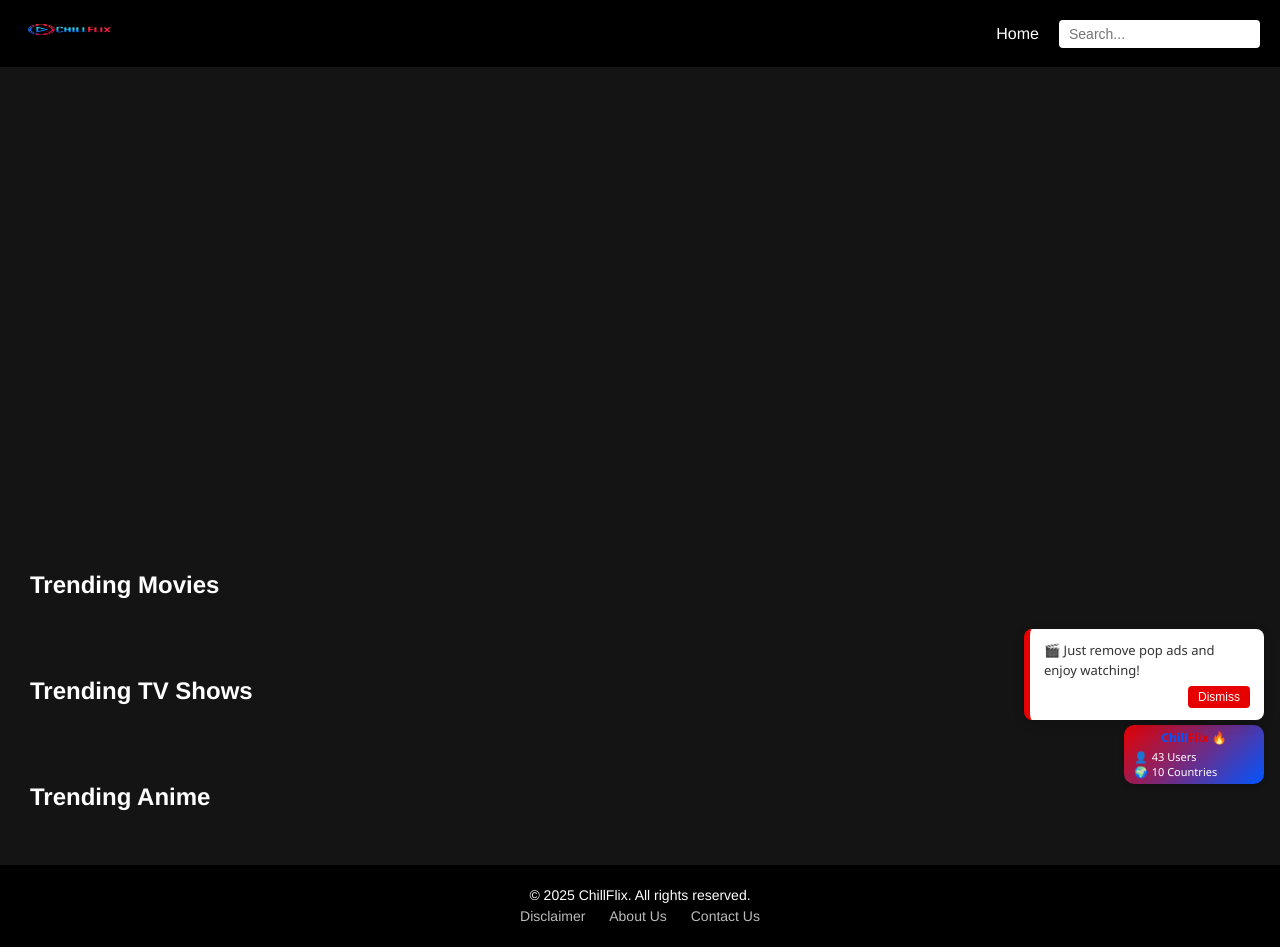
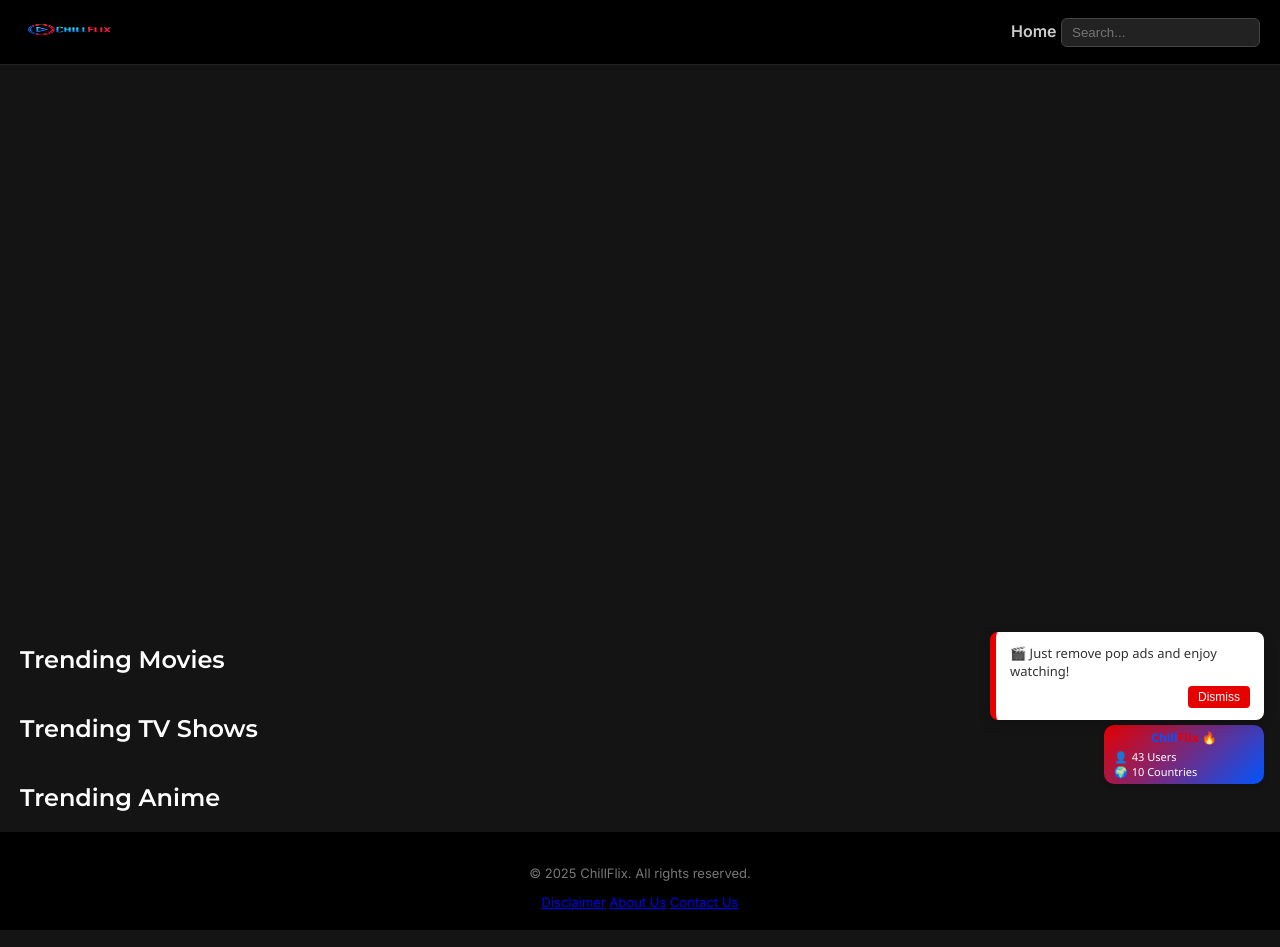
Before and after one commit to geezmoww/chillflix, a plain HTML site: page my-website/index.html in a window 1280 px wide. Drawn offline with Linux system fonts and the light colour scheme; no server answers.

Commit message:
Update home.css

```diff
--- a/my-website/css/home.css
+++ b/my-website/css/home.css
@@ -1,118 +1,89 @@
-/* General Reset */
-* {
+/* Font */
+@import url('https://fonts.googleapis.com/css2?family=Inter:wght@400;600&family=Montserrat:wght@600&display=swap');
+
+body {
+  background-color: #141414;
+  color: #fff;
+  font-family: 'Inter', sans-serif;
   margin: 0;
   padding: 0;
-  box-sizing: border-box;
-}
-
-body {
-  font-family: 'Helvetica Neue', Helvetica, Arial, sans-serif;
-  background-color: #141414;
-  color: #fff;
-  line-height: 1.5;
 }
 
 /* Navbar */
 .navbar {
-  display: flex;
-  justify-content: space-between;
-  align-items: center;
-  background-color: #000;
+  background: #000;
   padding: 10px 20px;
-  position: sticky;
-  top: 0;
-  z-index: 1000;
-}
-
-.logo img {
-  height: 40px;
-}
-
-.nav-links {
   display: flex;
   align-items: center;
+  justify-content: space-between;
+  border-bottom: 1px solid #222;
 }
 
 .nav-link {
-  color: #fff;
+  color: #ccc;
+  margin-left: 20px;
   text-decoration: none;
-  margin-right: 20px;
-  font-size: 16px;
+  font-weight: 600;
 }
 
 .nav-link:hover {
-  color: #e50914;
-}
-
-.search-bar {
-  padding: 6px 10px;
-  border: none;
-  border-radius: 4px;
-  font-size: 14px;
+  color: #fff;
 }
 
 /* Banner */
 .banner {
+  background-size: cover;
+  background-position: center;
+  position: relative;
   height: 60vh;
-  background: url('../images/banner.jpg') no-repeat center center/cover;
   display: flex;
   align-items: flex-end;
-  padding: 40px;
+  padding: 40px 20px;
   color: white;
-  font-size: 2.2rem;
-  font-weight: bold;
+}
+
+.banner::after {
+  content: '';
+  position: absolute;
+  top: 0; left: 0;
+  height: 100%; width: 100%;
+  background: linear-gradient(to top, #141414, rgba(20, 20, 20, 0));
+  z-index: 1;
+}
+
+#banner-title {
+  font-size: 3rem;
+  z-index: 2;
+  font-family: 'Montserrat', sans-serif;
 }
 
 /* Rows */
-.row {
-  padding: 20px;
-}
-
 .row h2 {
+  margin: 20px;
+  font-family: 'Montserrat', sans-serif;
   font-size: 1.5rem;
-  margin-bottom: 10px;
-  padding-left: 10px;
 }
 
 .list {
   display: flex;
+  gap: 10px;
+  padding: 0 20px;
   overflow-x: auto;
-  gap: 10px;
-  padding: 10px;
 }
 
 .list::-webkit-scrollbar {
   display: none;
 }
 
-.list > div {
-  min-width: 180px;
-  height: 270px;
-  background-color: #222;
+.list img {
+  max-width: 150px;
   border-radius: 6px;
-  overflow: hidden;
-  transition: transform 0.3s;
-  cursor: pointer;
+  transition: transform 0.3s ease, box-shadow 0.3s ease;
 }
 
-.list > div:hover {
-  transform: scale(1.1);
-}
-
-/* Modal */
-.modal-content {
-  background: #000;
-  padding: 20px;
-  color: #fff;
-}
-
-.modal-text h2 {
-  font-size: 1.8rem;
-  margin-bottom: 10px;
-}
-
-.stars {
-  color: gold;
+.list img:hover {
+  transform: scale(1.05);
+  box-shadow: 0 6px 20px rgba(255, 255, 255, 0.2);
 }
 
 /* Footer */
@@ -120,31 +91,41 @@ body {
   background: #000;
   padding: 20px;
   text-align: center;
-  font-size: 14px;
+  font-size: 13px;
+  color: #777;
 }
 
-.footer-link {
-  color: #bbb;
-  margin: 0 10px;
-  text-decoration: none;
+/* Search */
+.search-bar {
+  background: #222;
+  color: #fff;
+  border: 1px solid #444;
+  padding: 6px 10px;
+  border-radius: 6px;
 }
 
-.footer-link:hover {
+/* Modal */
+.modal-content {
+  background: #1e1e1e;
+  border-radius: 12px;
+  padding: 20px;
   color: #fff;
 }
 
-/* Floating Widget (smaller) */
+/* Floating Widget & Reminder */
 #floating-widget {
-  width: 150px;
-  font-size: 11px;
+  font-size: 12px;
+  width: 160px;
   padding: 8px 10px;
-  bottom: 12px;
-  right: 12px;
+  bottom: 20px;
 }
 
-/* Reminder Box */
 #reminder-box {
-  bottom: 80px;
-  right: 12px;
+  background: #fff;
+  color: #333;
   font-size: 12px;
+  right: 16px;
+  bottom: 90px;
+  padding: 10px;
+  border-left: 4px solid #e60000;
 }
```
